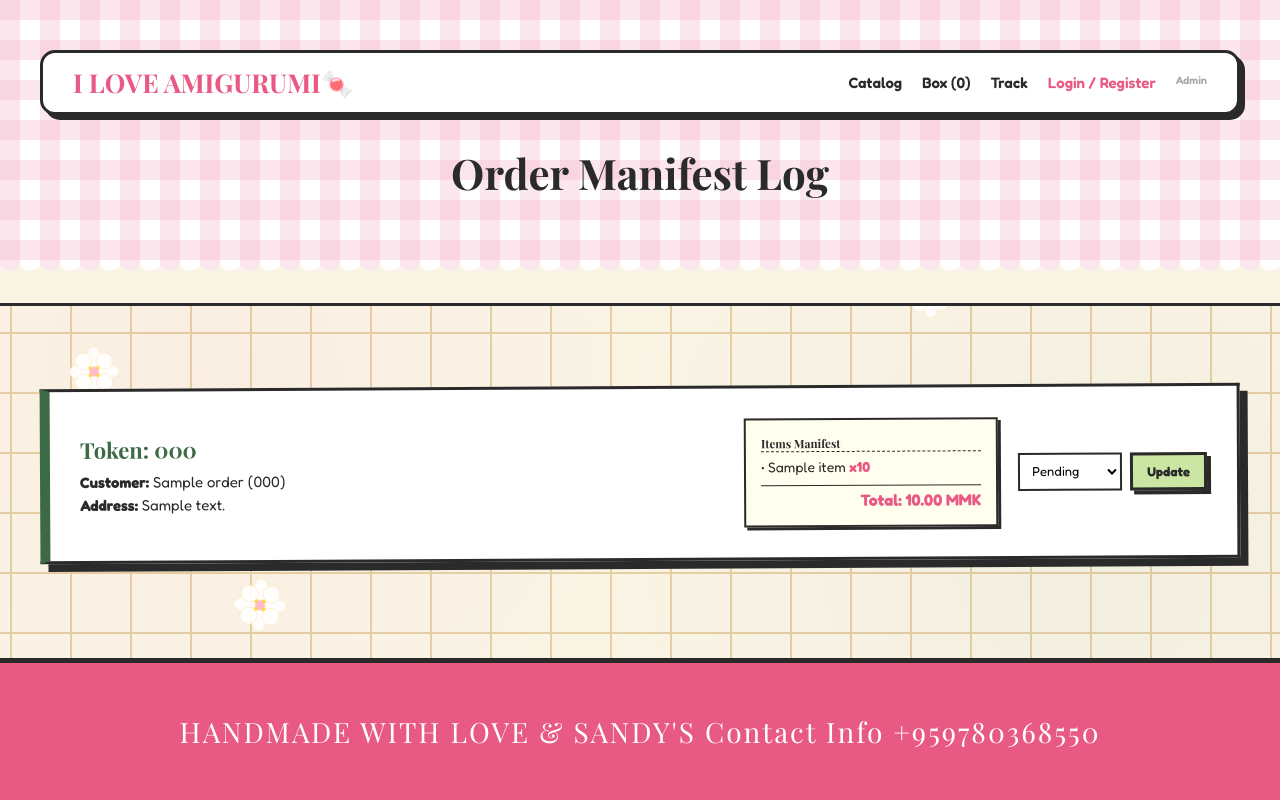
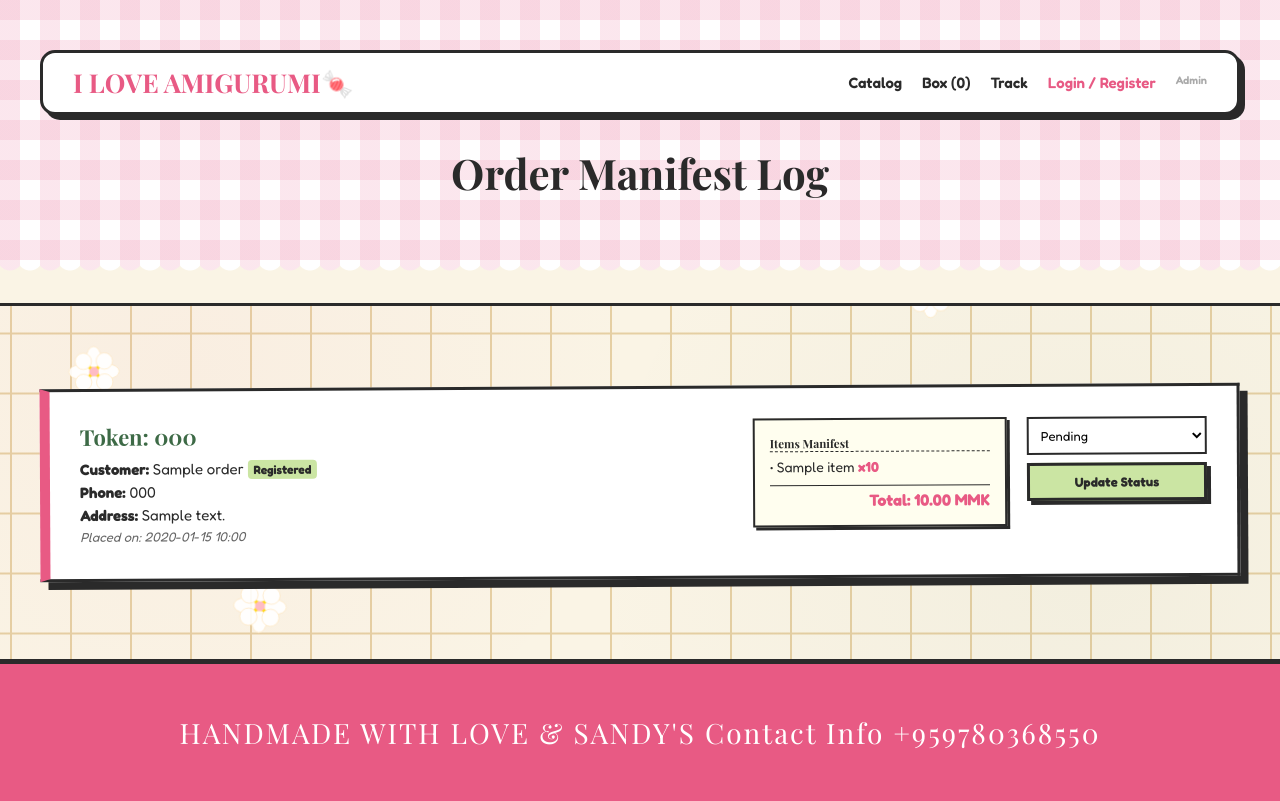
Before and after one commit to sandi17100/Daisy-Stitch-House, a Flask app: template templates/admin_orders.html in a window 1280 px wide. Run offline with Flask 3, Linux system fonts and the light colour scheme; the template is opened without the code that fills it: values that come from a table or form of the project are taken from there, others are empty; tables that the repository leaves empty hold one stand-in row (values such as "Sample post"); some web fonts are replaced.

Commit message:
Update admin_orders.html

```diff
--- a/templates/admin_orders.html
+++ b/templates/admin_orders.html
@@ -10,13 +10,21 @@
     {% endif %}
 
     {% for order in orders %}
-    <div class="scrap-card" style="--tilt: 0.3; border-left: 10px solid var(--forest-green);">
-        <div style="display: flex; flex-wrap: wrap; justify-content: space-between; align-items: center; gap: 20px;">
+    <div class="scrap-card" style="--tilt: 0.3; border-left: 10px solid {% if order.status == 'Delivered' %}var(--forest-green){% else %}var(--dark-pink){% endif %};">
+        <div style="display: flex; flex-wrap: wrap; justify-content: space-between; align-items: start; gap: 20px;">
+
             <div style="flex: 1; min-width: 250px;">
                 <h4 style="margin: 0 0 8px 0; font-family: var(--font-fancy); font-size: 22px; color: var(--forest-green);">Token: {{ order.tracking_code }}</h4>
-                <!-- CHANGED: Displaying order.customer_phone instead of an email handle -->
-                <p style="margin: 4px 0; font-size: 15px;"><strong>Customer:</strong> {{ order.customer_name }} ({{ order.customer_phone }})</p>
+                <p style="margin: 4px 0; font-size: 15px;"><strong>Customer:</strong> {{ order.customer_name }}
+                    {% if order.user_id %}
+                        <span style="font-size: 12px; background: #CBE5A3; padding: 2px 6px; border-radius: 4px; font-weight: bold;">Registered</span>
+                    {% else %}
+                        <span style="font-size: 12px; background: #ddd; padding: 2px 6px; border-radius: 4px;">Guest</span>
+                    {% endif %}
+                </p>
+                <p style="margin: 4px 0; font-size: 15px;"><strong>Phone:</strong> {{ order.customer_phone }}</p>
                 <p style="margin: 4px 0; font-size: 15px;"><strong>Address:</strong> {{ order.shipping_address }}</p>
+                <p style="margin: 4px 0; font-size: 13px; color: #666;"><em>Placed on: {{ order.created_at.strftime('%Y-%m-%d %H:%M') }}</em></p>
             </div>
 
             <div style="background: #FFFEEF; padding: 15px; border: 2px solid var(--text-dark); min-width: 220px; font-size: 14px; box-shadow: 3px 3px 0 var(--text-dark);">
@@ -28,14 +36,14 @@
             </div>
 
             <div style="min-width: 180px;">
-                <form action="/admin/order/{{ order.id }}/update" method="POST" style="display: flex; gap: 8px; align-items: center;">
+                <form action="/admin/order/{{ order.id }}/update" method="POST" style="display: flex; flex-direction: column; gap: 8px;">
                     <select name="status" style="padding: 8px; font-size: 13px; border: 2px solid var(--text-dark); background: white;">
                         <option value="Pending" {% if order.status == 'Pending' %}selected{% endif %}>Pending</option>
                         <option value="Processing" {% if order.status == 'Processing' %}selected{% endif %}>Processing</option>
                         <option value="Shipped" {% if order.status == 'Shipped' %}selected{% endif %}>Shipped</option>
                         <option value="Delivered" {% if order.status == 'Delivered' %}selected{% endif %}>Delivered</option>
                     </select>
-                    <button type="submit" class="btn-candy" style="padding: 8px 14px; font-size: 13px; background: #CBE5A3;">Update</button>
+                    <button type="submit" class="btn-candy" style="padding: 8px 14px; font-size: 13px; background: #CBE5A3; cursor: pointer;">Update Status</button>
                 </form>
             </div>
         </div>
```
